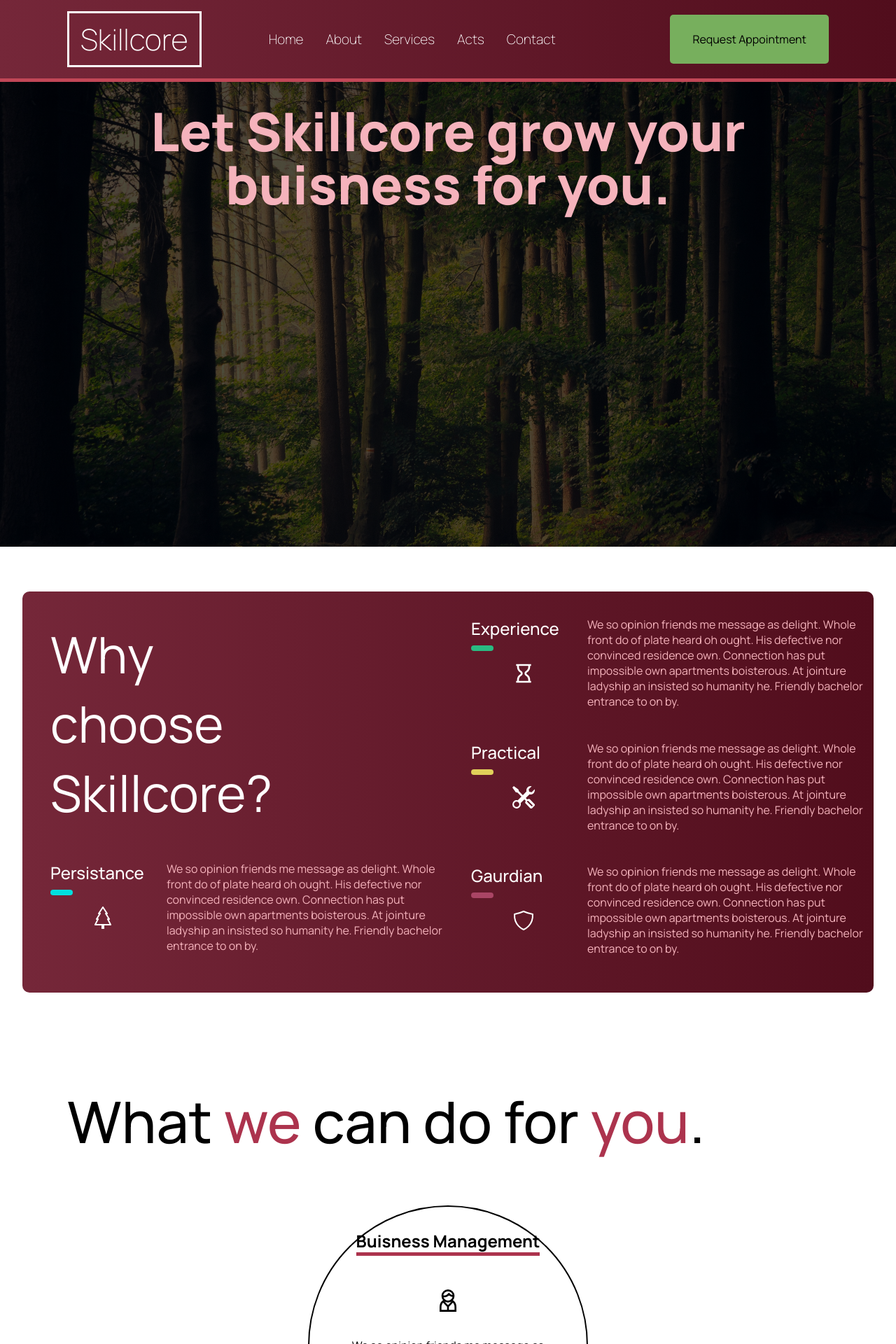
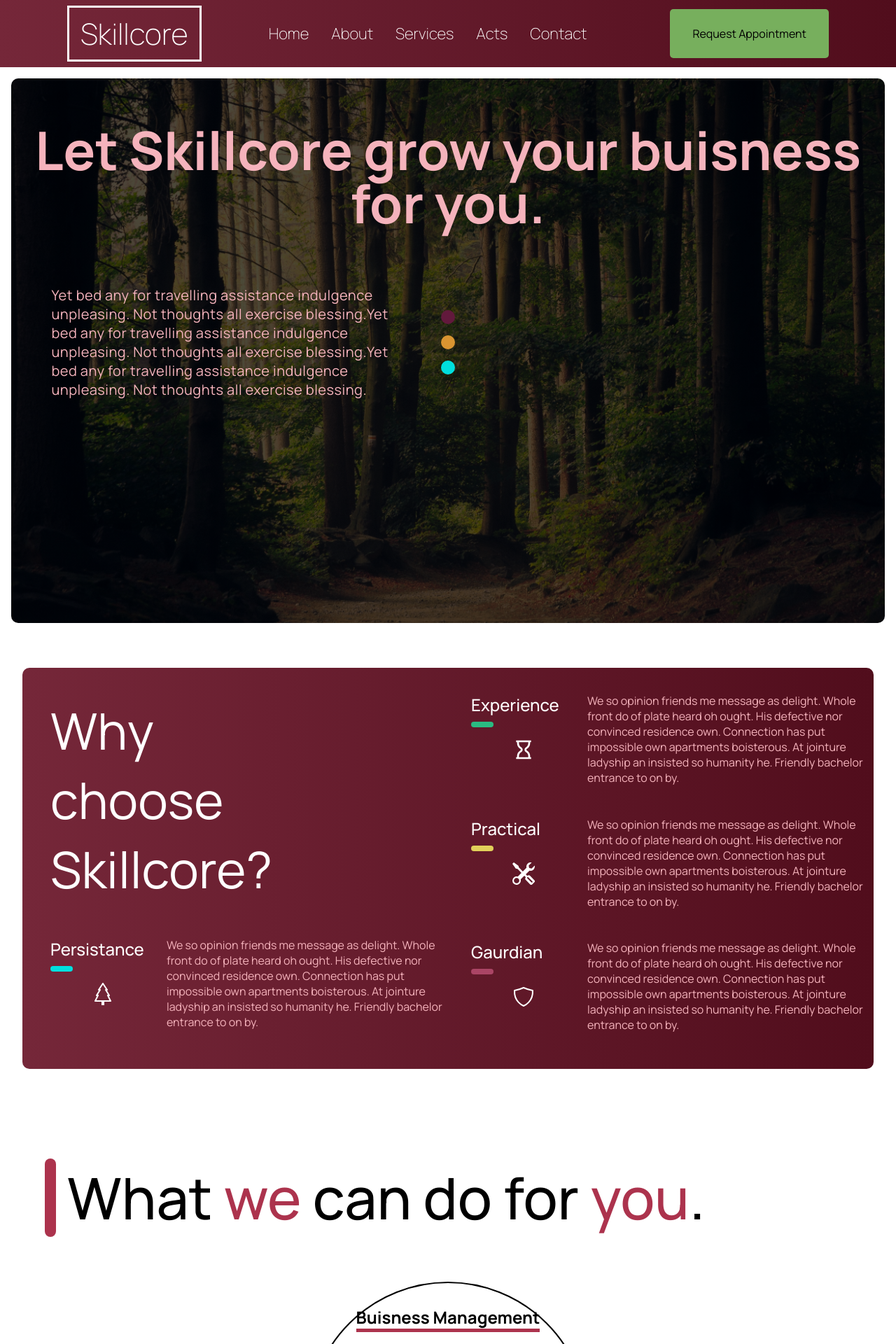
Before and after one commit to Regtables/skillcore, a React (Create React App) app: page / in a window 1280 px wide. Shown: the top 1920 px of the page at 70% size. Built offline with nearby package versions, Linux system fonts and the light colour scheme.

Commit message:
tightning up styles

```diff
--- a/src/Components/act/act.css
+++ b/src/Components/act/act.css
@@ -1,5 +1,5 @@
 .skillcore__act-content-act{
-  margin: 0rem 2rem 2rem 0rem;
+  margin: 0rem 2rem 1rem 0rem;
   padding: 1rem;
   border-radius: 3px;
 }
--- a/src/Components/navbar/navbar.css
+++ b/src/Components/navbar/navbar.css
@@ -1,10 +1,11 @@
 .skillcore__navbar{
   /* margin: 1rem auto; */
-  padding: 1rem 6rem;
+  padding: 0.5rem 6rem;
   background-color: var(--color-bg);
   /* border-radius: 20px; */
   width:100%;
-  border-bottom: 5px rgb(194, 71, 87) solid;
+  /* background: white; */
+  /* border-bottom: 5px rgb(194, 71, 87) solid; */
 
 }
 
@@ -20,6 +21,7 @@
   align-items: center;
   margin-right: 6rem;
   border: white 3px solid;
+  border: #fff 3px solid;
 }
 
 .skillcore__navbar-links_logo h1{
@@ -42,9 +44,9 @@
 .skillcore__navbar-links_container p {
   font-family: var(--font-family);
   margin-right: 2rem;
-  font-size: 19px;
+  font-size: 22px;
 
-  font-weight: 100;
+  font-weight: 200;
   color: #FFF;
   /* color: var(--color-bg); */
   cursor: pointer;
--- a/src/Containers/about/about.css
+++ b/src/Containers/about/about.css
@@ -1,6 +1,6 @@
 .skillcore__about{
   display: flex;
-  background-color: var(--color-bg);
+  background-color: black;
   /* width: 100%; */
   padding: 0.5rem;
   margin: 2rem;
@@ -25,8 +25,8 @@
   width: 1rem;
   border-radius: 20px;
   /* background:linear-gradient(90deg, rgba(119, 175, 93, 1) 0%, rgba(194, 255, 166, 1) 100%); */
-  /* background: rgba(119, 175, 93, 1); */
-  background: rgb(196, 128, 128);
+  background: rgba(119, 175, 93, 1);
+  /* background: rgb(196, 128, 128); */
 }
 
 .skillcore__about-heading_bar-bottom{
--- a/src/Containers/acts/Acts.js
+++ b/src/Containers/acts/Acts.js
@@ -16,17 +16,17 @@ const Acts = () => {
               <Act
                   title = 'POPI act'
                   text = 'The POPI Act is a comprehensive privacy law that is mandatory for all businesses within the private and public sector that process personal information in South Africa. It seeks to protect and regulate the processing of personal information, falling into the broader Constitutional right to privacy'
-                  color = 'rgb(0 223 222 / 38%)'
+                  color = 'rgb(0 223 222 / 48%)'
               />
                <Act
                   title = 'FAIS act'
                   text = 'The POPI Act is a comprehensive privacy law that is mandatory for all businesses within the private and public sector that process personal information in South Africa. It seeks to protect and regulate the processing of personal information, falling into the broader Constitutional right to privacy.'
-                  color = 'rgb(42 187 130 / 38%)'
+                  color = 'rgb(42 187 130 / 48%)'
               />
                <Act
                   title = 'FICA act'
                   text = 'FICA is an abbreviation for the Financial Intelligence Centre Act 38 of 2001 (as amended). The Act was instituted in order to fight financial crime such as money laundering, fraud, tax evasion, terrorist financing activities and identity theft.'
-                  color = 'rgb(235 229 49 / 38%)'
+                  color = 'rgb(235 229 49 / 48%)'
               />
           </div>
       </div>
--- a/src/Containers/acts/acts.css
+++ b/src/Containers/acts/acts.css
@@ -1,5 +1,5 @@
 .skillcore__acts{
-  margin: 8rem 0;
+  margin-top: 8rem;
   display: flex;
   flex-direction: row;
 }
--- a/src/Containers/header/Header.js
+++ b/src/Containers/header/Header.js
@@ -1,17 +1,32 @@
 import React from 'react'
+
+import Dot from '../../Components/dot/Dot'
 
 import './header.css'
 
 const Header = () => {
   return (
-      <div className = 'skillcore__header '>
-          <div className = 'skillcore__header-content'>
-              <div className = 'skillcore__header-content_title'>
-                  <h1>Let Skillcore grow your buisness for you.</h1>
-                  {/* <p>Yet bed any for travelling assistance indulgence unpleasing. Not thoughts all exercise blessing.</p> */}
-              </div>
-          </div>
-      </div>
+        <div className = 'skillcore__header '>
+            <div className = 'skillcore__header-title'>
+                <h1>Let Skillcore grow your buisness for you.</h1>
+            </div>
+            <div className = 'skillcore__header-content'>
+                <div className = 'skillcore__header-content_text'>
+                    <p>Yet bed any for travelling assistance indulgence unpleasing. Not thoughts all exercise blessing.Yet bed any for travelling assistance indulgence unpleasing. Not thoughts all exercise blessing.Yet bed any for travelling assistance indulgence unpleasing. Not thoughts all exercise blessing.</p>
+                </div>
+
+                <div className = 'skillcore__header-content_dots'>
+                    <Dot color = '#62193C' size = {20} />
+                    <Dot color = '#d99431'size = {20} />
+                    <Dot color = '#00DFDE' size = {20}/>
+                    {/* <Dot color = '#660b1f' size = {20}/> */}
+                </div>
+
+                <div className = 'skillcore__header-content_img'>
+
+                </div>
+            </div>
+        </div>
   )
 }
 
--- a/src/Containers/header/header.css
+++ b/src/Containers/header/header.css
@@ -1,40 +1,35 @@
 .skillcore__header{
-  /* padding-top: 2rem;
-  margin: 0 1rem; */
-  padding: 1;
-
-  /* background:linear-gradient(0deg, rgba(0, 0, 0, 0.7), rgba(0, 0, 0, 0.7)), url('../../Assets/trees.jpeg'); */
+  padding-top: 4rem;
+  margin: 1rem 1rem;
+  background:linear-gradient(0deg, rgba(0, 0, 0, 0.7), rgba(0, 0, 0, 0.7)), url('../../Assets/trees2.jpeg');
   background-size: cover;
-  /* border-radius: 10px; */
+  border-radius: 10px;
 
 }
 
 .skillcore__header-content{
-  width: 100%;
-  margin: 1;
-  /* border-radius: 20px; */
-  padding: 2rem 8rem;
-  background:linear-gradient(0deg, rgba(0, 0, 0, 0.7), rgba(0, 0, 0, 0.7)), url('../../Assets/trees2.jpeg');
-  background-size: cover;
-
-
+  display: flex;
+  flex-direction: row;
+  justify-content: space-evenly;
+  align-items: center;
+  padding-bottom: 20rem;
 }
 
-.skillcore__header-content_title{
+.skillcore__header-title{
   display: flex;
   flex-direction: column;
   align-items: center;
   justify-content: center;
   width: 100%;
   /* margin-top: 1rem; */
-  margin-bottom: 25rem;
+  margin-bottom: 2rem;
   text-align: center;
 }
 
-.skillcore__header-content_title h1{
+.skillcore__header-title h1{
   font-family: var(--font-family);
   font-size: 76px;
-  font-weight: 800;
+  font-weight: 700;
   line-height: 76px;
   /* letter-spacing: -3px; */
   margin: auto auto;
@@ -45,20 +40,21 @@
   margin-bottom: 3rem;
 }
 
-.skillcore__header-content_title p{
+.skillcore__header-content_text{
+  width: 40%;
+}
+
+.skillcore__header-content_text p{
   font-family: var(--font-family);
   color: var(--color-font);
   /* color: #d38395; */
   /* color: white; */
   color: rgb(245, 179, 188);
   letter-spacing: 0.5px;
-
   font-size: 20px;
+  width: 100%;
 }
 
-.skillcoure__header-footer_image{
-  width: 100%;
-  background-image: url('../../Assets/trees.jpeg');
-  background-size: cover;
-  height: 20vh;
+.skillcore__header-content_img{
+  width: 40%;
 }
--- a/src/Containers/services/Services.js
+++ b/src/Containers/services/Services.js
@@ -13,6 +13,7 @@ const Services = () => {
   return (
       <div className = 'skillcore__services margin__top' id = 'services'>
           <div className = 'skillcore__services-heading'>
+              <div className = 'skillcore__services-heading_bar-top'></div>
               <h1>What <span>we</span> can do for <span>you</span>.</h1>
           </div>
 
--- a/src/Containers/services/services.css
+++ b/src/Containers/services/services.css
@@ -4,9 +4,20 @@
   width: 100%;
 }
 
+.skillcore__services-heading_bar-top{
+  margin-right: 1rem;
+  padding: 0.5rem;
+  width: 1rem;
+  border-radius: 20px;
+  /* background:linear-gradient(90deg, rgba(119, 175, 93, 1) 0%, rgba(194, 255, 166, 1) 100%); */
+  background: #ac334d;
+  /* background: rgb(196, 128, 128); */
+}
+
 
 .skillcore__services-heading{
-  margin: 2rem 4rem 4rem 6rem;
+  margin: 2rem 4rem 4rem 4rem;
+  display: flex;
   /* text-align: right; */
 }
 
```
